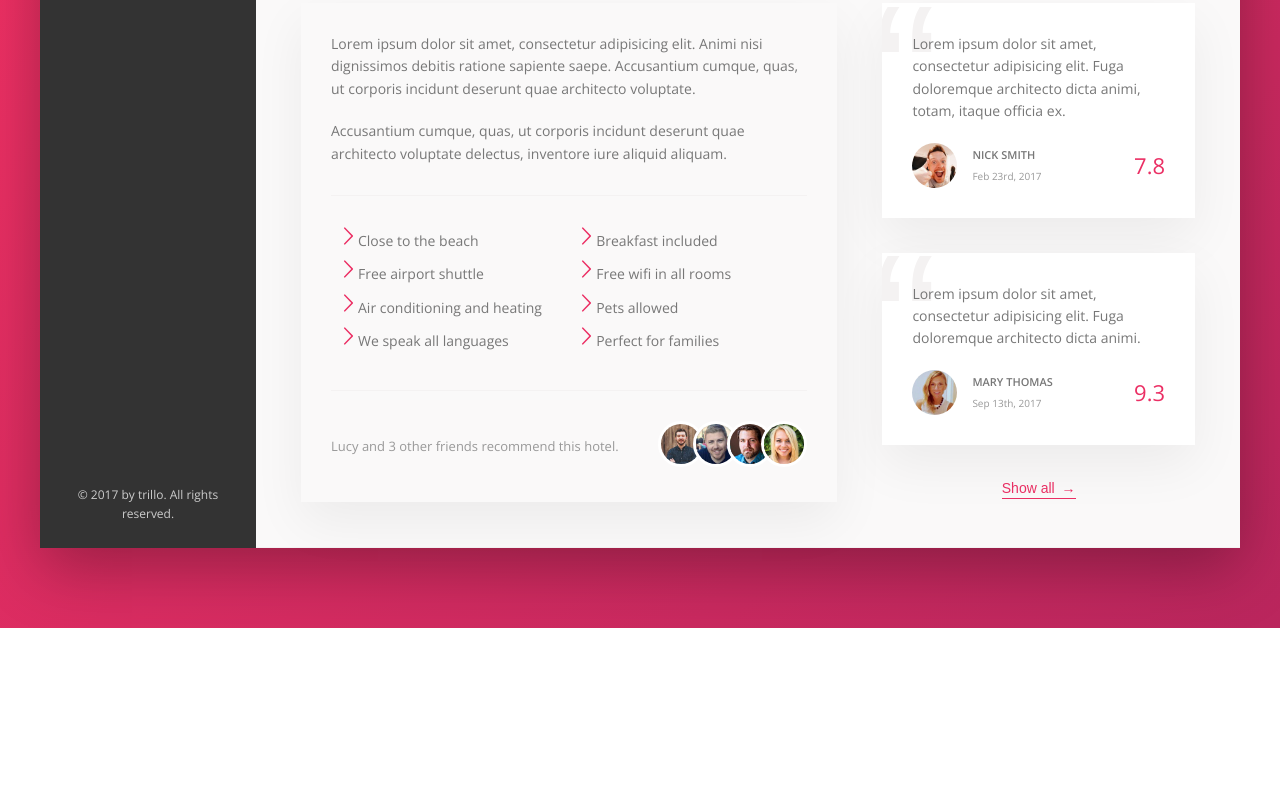
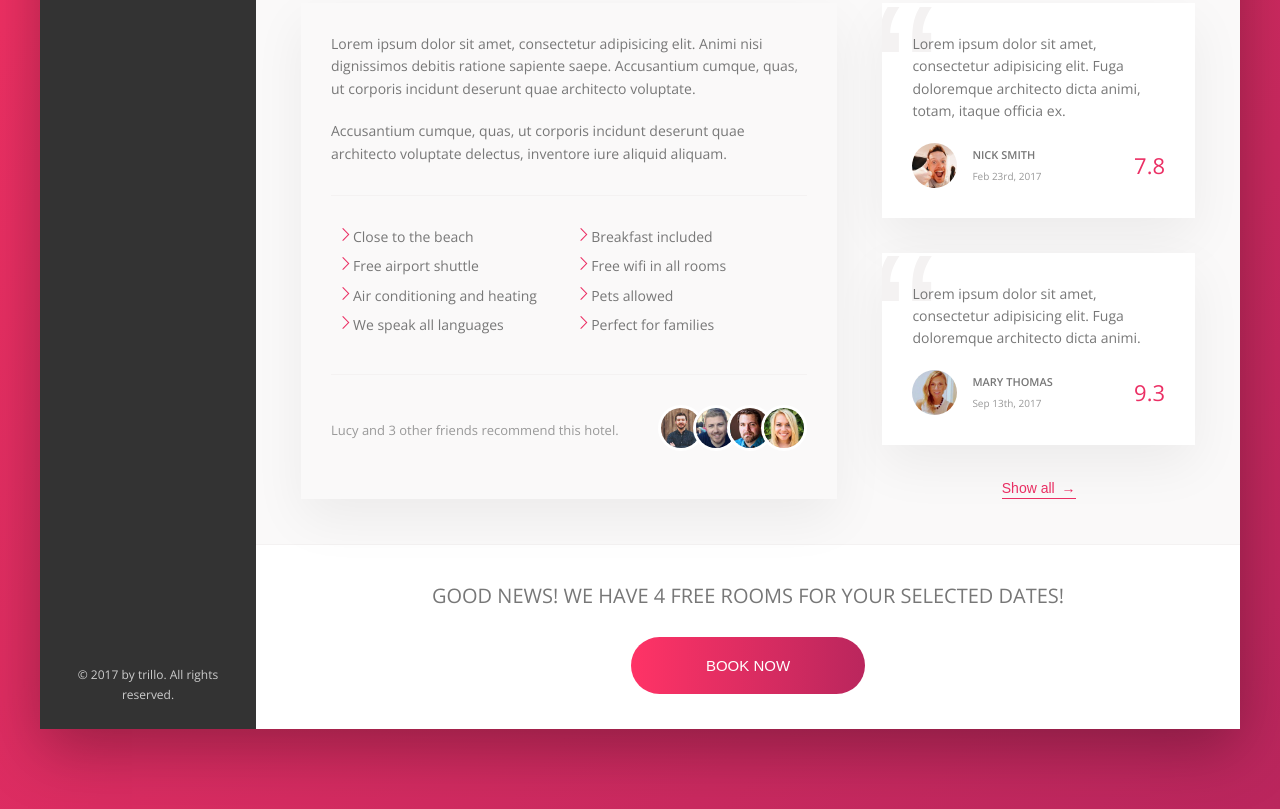
Before and after one commit to Anton533/trillo, a website: page index.html in a window 1280 px wide. Shown: the part 644-1453 px from the top of the page. Before the commit the page ends 1272 px from the top, so only its background shows below. Drawn offline with nearby package versions, Linux system fonts and the light colour scheme.

Commit message:
building the CTA sectionn

```diff
--- a/index.html
+++ b/index.html
@@ -207,6 +207,17 @@
 
                         <button class="btn-inline">Show all <span>&rarr;</span></button>
                     </div>
+
+
+                </div>
+                <div class="cta">
+                    <h2 class="cta__book-now">
+                        Good news! We have 4 free rooms for your selected dates!
+                    </h2>
+                    <button class="btn">
+                        <span class="btn__visible">Book now</span>
+                        <span class="btn__invisible">Only 4 rooms left</span>
+                    </button>
                 </div>
             </main>
         </div>
--- /dev/null
+++ b/sass/components/_cta.scss
@@ -0,0 +1,67 @@
+.cta {
+  padding: 3.5rem;
+  text-align: center;
+
+  &__book-now {
+    font-size: 2rem;
+    font-weight: 300;
+    text-transform: uppercase;
+    margin-bottom: 2.5rem;
+  }
+}
+
+.btn {
+  font-size: 1.5rem;
+  font-weight: 300;
+  text-transform: uppercase;
+  border-radius: 100px;
+  border: none;
+  background-image: linear-gradient(
+    to right,
+    var(--color-primary-light),
+    var(--color-primary-dark)
+  );
+  color: var(--color-white);
+  position: relative;
+  overflow: hidden;
+  cursor: pointer;
+
+  & > * {
+    display: inline-block;
+    height: 100%;
+    width: 100%;
+    transition: all 0.2s;
+  }
+
+  &__visible {
+    padding: 2rem 7.5rem;
+  }
+
+  &__invisible {
+    position: absolute;
+    padding: 2rem 0;
+    top: -100%;
+    left: 0;
+  }
+
+  &:hover {
+    background-image: linear-gradient(
+      to left,
+      var(--color-primary-light),
+      var(--color-primary-dark)
+    );
+  }
+
+  &:hover &__visible {
+    transform: translateY(100%);
+  }
+
+  &:hover &__invisible {
+    top: 0;
+  }
+
+  &:focus {
+    outline: none;
+    animation: pulsate 1s infinite;
+  }
+}
--- a/sass/components/_details.scss
+++ b/sass/components/_details.scss
@@ -20,8 +20,8 @@
   &__item::before {
     content: "";
     display: inline-block;
-    width: 2rem;
-    height: 2rem;
+    width: 1.5rem;
+    height: 1.5rem;
     margin-left: 0.7rem;
 
     // Older browsers
--- a/sass/main.scss
+++ b/sass/main.scss
@@ -13,5 +13,6 @@
 @import "components/btn-inline";
 @import "components/details";
 @import "components/reviews";
+@import "components/cta";
 
 @import "layout/layout";
```
Also changed, not shown: css/style.css.
